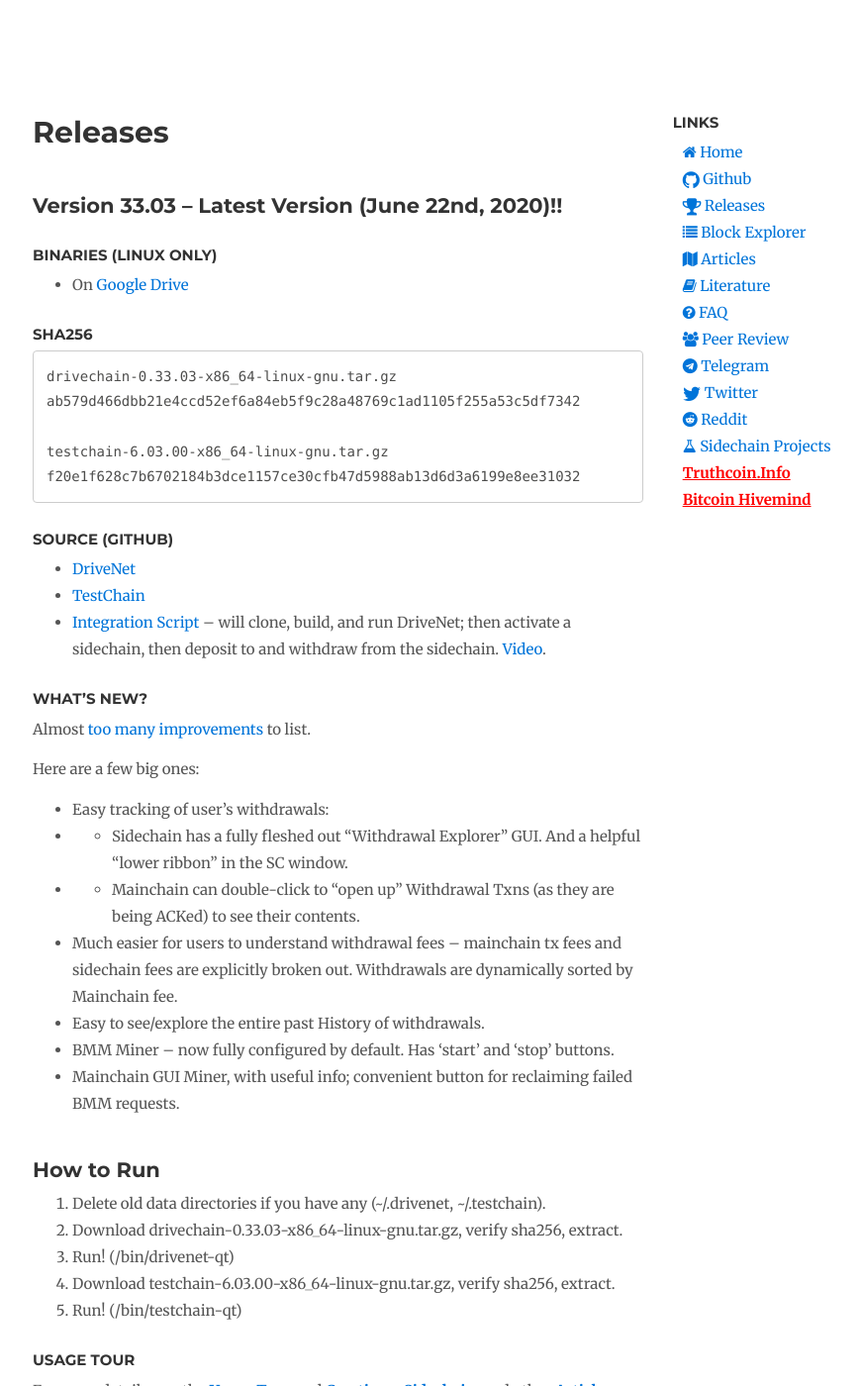
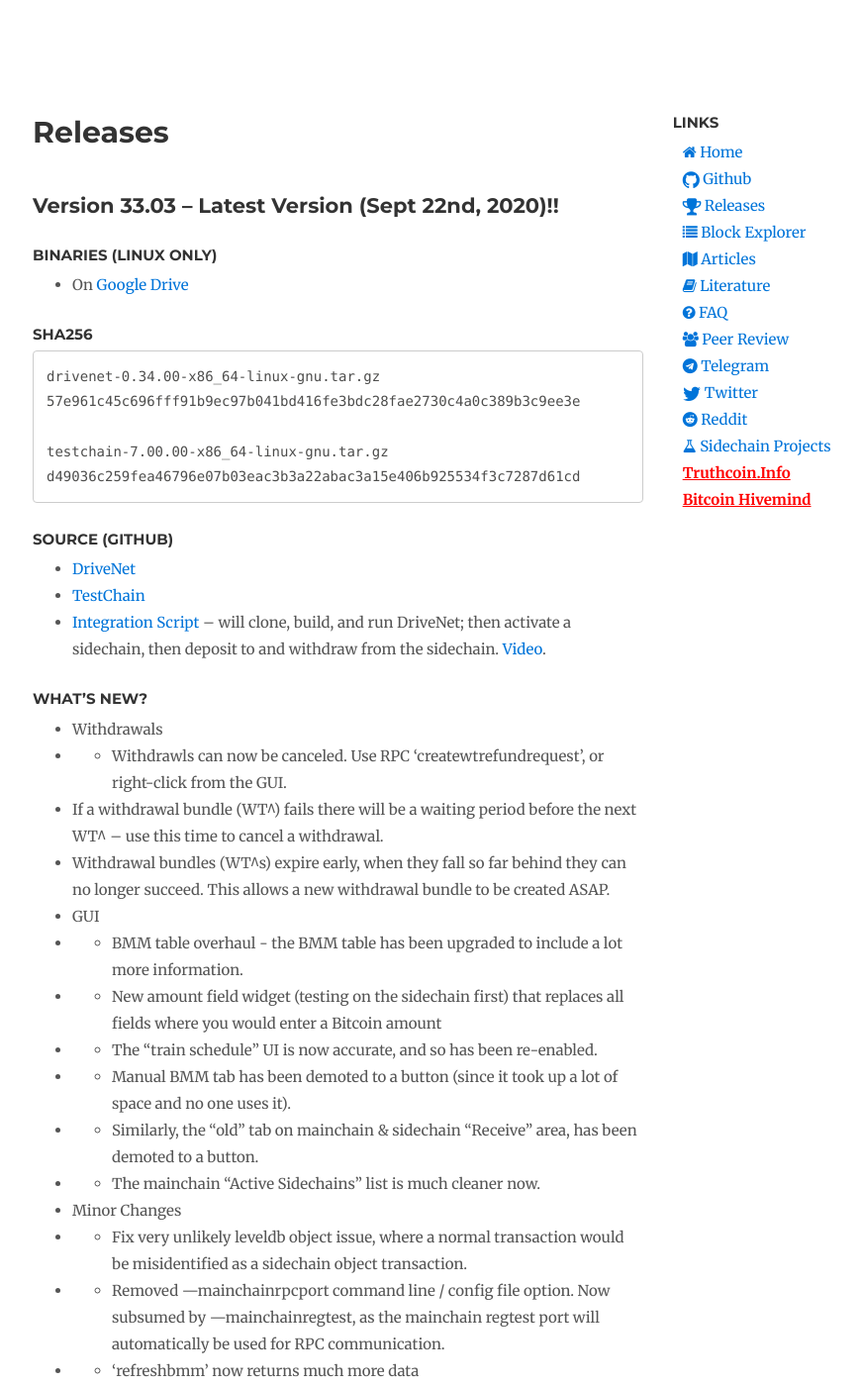
Before and after one commit to drivechain-project/drivechain.info, a Jekyll site: the page built from releases/index.md, in a window 1280 px wide and 1400 px high. Shown: the whole window at 99% size, without its empty margins (137-1007 px from the left). Built offline with Jekyll 4.4.1, drawn with Linux system fonts in a browser that asks for light colours; our own code applies the rules of GitHub Pages for plain Markdown files; comment, search, counter and statistics services are not loaded; some of the changed text lies outside the part shown.

Commit message:
New Sept Release

```diff
--- a/releases/index.md
+++ b/releases/index.md
@@ -4,7 +4,7 @@
 ---
 
 
-## Version 33.03 -- Latest Version (June 22nd, 2020)!!
+## Version 33.03 -- Latest Version (Sept 22nd, 2020)!!
 
 ### **Binaries (Linux Only)**
 
@@ -12,12 +12,11 @@
 
 ### Sha256
 
-    drivechain-0.33.03-x86_64-linux-gnu.tar.gz
-    ab579d466dbb21e4ccd52ef6a84eb5f9c28a48769c1ad1105f255a53c5df7342
+    drivenet-0.34.00-x86_64-linux-gnu.tar.gz
+    57e961c45c696fff91b9ec97b041bd416fe3bdc28fae2730c4a0c389b3c9ee3e
 
-    testchain-6.03.00-x86_64-linux-gnu.tar.gz
-    f20e1f628c7b6702184b3dce1157ce30cfb47d5988ab13d6d3a6199e8ee31032
-
+    testchain-7.00.00-x86_64-linux-gnu.tar.gz
+    d49036c259fea46796e07b03eac3b3a22abac3a15e406b925534f3c7287d61cd
 
 ### **Source** (GitHub)
 
@@ -27,17 +26,25 @@
 
 ### What's New?
 
-Almost [too many](https://github.com/drivechain-project/sidechains/pull/106) [improvements](https://github.com/drivechain-project/mainchain/pull/11) to list.
 
-Here are a few big ones:
+* Withdrawals
+* * Withdrawls can now be canceled. Use RPC 'createwtrefundrequest', or right-click from the GUI.
+* If a withdrawal bundle (WT^) fails there will be a waiting period before the next WT^ -- use this time to cancel a withdrawal.
+* Withdrawal bundles (WT^s) expire early, when they fall so far behind they can no longer succeed. This allows a new withdrawal bundle to be created ASAP.
+* GUI
+* * BMM table overhaul - the BMM table has been upgraded to include a lot more information.
+* * New amount field widget (testing on the sidechain first) that replaces all fields where you would enter a Bitcoin amount
+* * The "train schedule" UI is now accurate, and so has been re-enabled.
+* * Manual BMM tab has been demoted to a button (since it took up a lot of space and no one uses it).
+* * Similarly, the "old" tab on mainchain & sidechain "Receive" area, has been demoted to a button.
+* * The mainchain "Active Sidechains" list is much cleaner now.
+* Minor Changes
+* * Fix very unlikely leveldb object issue, where a normal transaction would be misidentified as a sidechain object transaction.
+* * Removed —mainchainrpcport command line / config file option. Now subsumed by —mainchainregtest, as the mainchain regtest port will automatically be used for RPC communication.
+* * 'refreshbmm' now returns much more data
+* * Sidechain has RPC 'getwt', which returns all of the data for a sidechain withdrawal.
 
-* Easy tracking of user's withdrawals:
-* * Sidechain has a fully fleshed out "Withdrawal Explorer" GUI. And a helpful "lower ribbon" in the SC window.
-* * Mainchain can double-click to "open up" Withdrawal Txns (as they are being ACKed) to see their contents.
-* Much easier for users to understand withdrawal fees -- mainchain tx fees and sidechain fees are explicitly broken out. Withdrawals are dynamically sorted by Mainchain fee.
-* Easy to see/explore the entire past History of withdrawals.
-* BMM Miner -- now fully configured by default. Has 'start' and 'stop' buttons.
-* Mainchain GUI Miner, with useful info; convenient button for reclaiming failed BMM requests.
+
 
 
 ## How to Run
@@ -94,7 +101,26 @@
 
 ## Selected Older Release Notes
 
+
+
+### June 22nd, 2020 (v33.03)
+
+Almost [too many](https://github.com/drivechain-project/sidechains/pull/106) [improvements](https://github.com/drivechain-project/mainchain/pull/11) to list.
+
+Here are a few big ones:
+
+* Easy tracking of user's withdrawals:
+* * Sidechain has a fully fleshed out "Withdrawal Explorer" GUI. And a helpful "lower ribbon" in the SC window.
+* * Mainchain can double-click to "open up" Withdrawal Txns (as they are being ACKed) to see their contents.
+* Much easier for users to understand withdrawal fees -- mainchain tx fees and sidechain fees are explicitly broken out. Withdrawals are dynamically sorted by Mainchain fee.
+* Easy to see/explore the entire past History of withdrawals.
+* BMM Miner -- now fully configured by default. Has 'start' and 'stop' buttons.
+* Mainchain GUI Miner, with useful info; convenient button for reclaiming failed BMM requests.
+
+
 ### April 20, 2020
+
+So many improvements, we need to split the list into sections:
 
 #### Mainchain (v 31.01)
 
```
